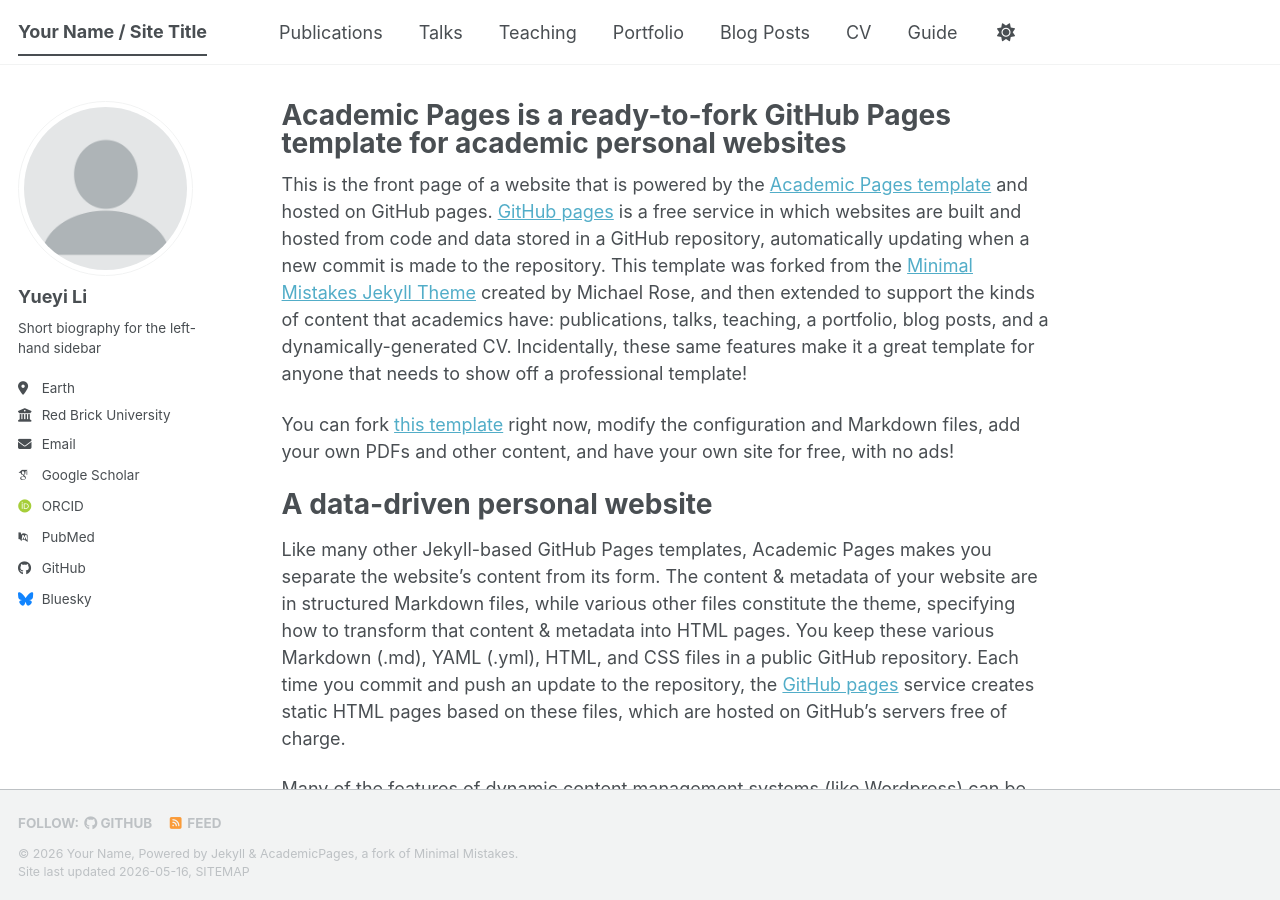
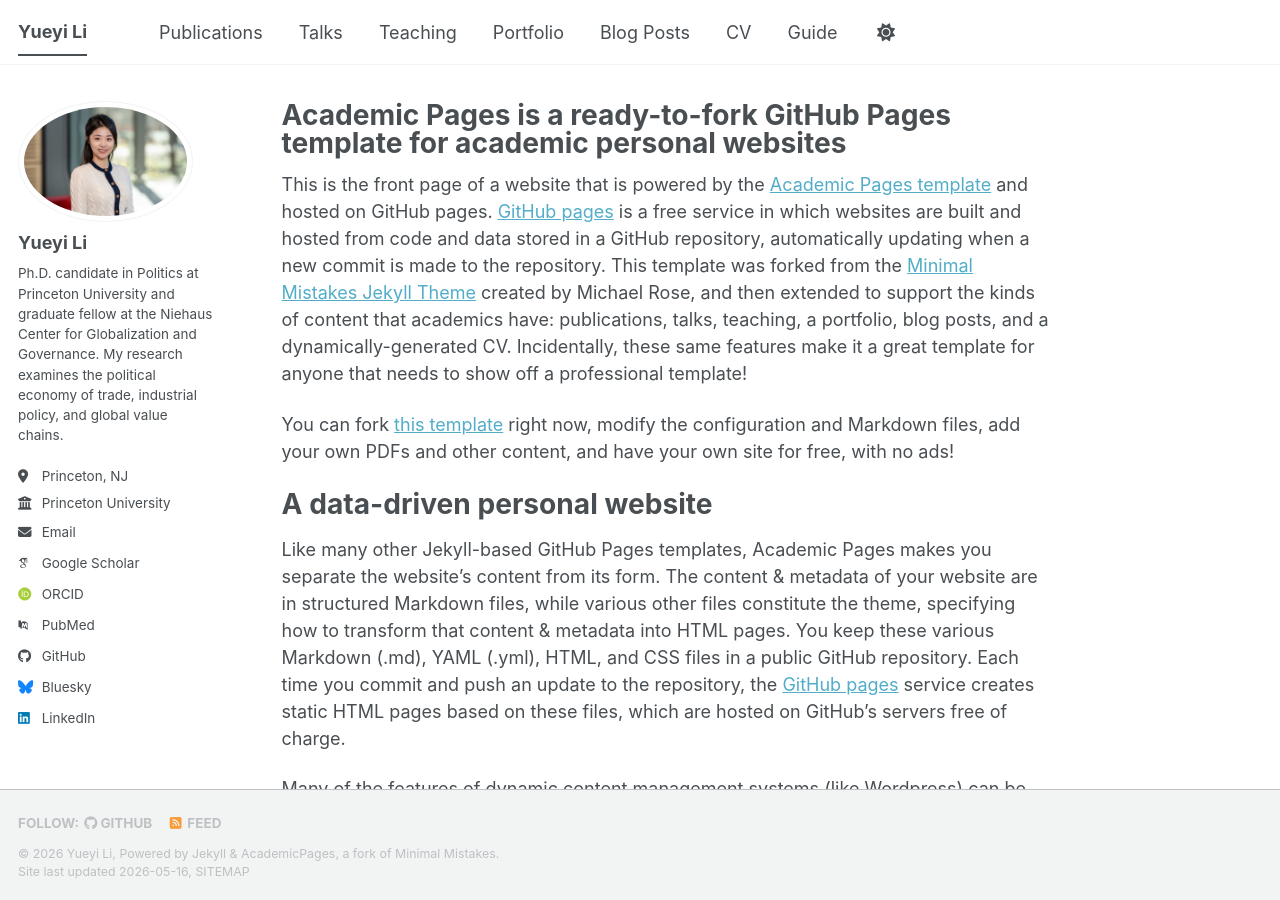
Before and after one commit to YueyiLi99/yueyili99.github.io, a Jekyll site: the page built from _pages/about.md, in a window 1280 px wide and 900 px high. Built offline with Jekyll 4.4.1, drawn with Linux system fonts in a browser that asks for light colours; some web fonts are replaced; a script bundle is joined from its source files by our own code; library files that are not in the unit come from our copies.

Commit message:
Update _config.yml

```diff
--- a/_config.yml
+++ b/_config.yml
@@ -8,29 +8,30 @@
 
 # Basic Site Settings
 locale                   : "en-US"
-site_theme               : "default" # The available themes options are "default", "air", "sunrise", "mint", "dirt" and "contrast"
-title                    : "Your Name / Site Title"
+title                    : "Yueyi Li"
 title_separator          : "-"
-name                     : &name "Your Name"
-description              : &description "Your Name's academic portfolio"   # Update this with a general description of your site, this is the default if not overridden by a page
-url: "https://yueyili99.github.io" # The base hostname & protocol for your site e.g. "https://[your GitHub username].github.io",
-                                                           # or if you already have some other page hosted on Github then use "https://[your GitHub username].github.io/[Your Repo Name]"
-baseurl                  : "" # the subpath of your site, e.g. "/blog"
-repository               : "academicpages/academicpages.github.io"
+subtitle                 : "Ph.D. candidate, Princeton Politics"
+name                     : &name "Yueyi Li"
+description              : &description "Ph.D. candidate in Politics at Princeton University. I study geopolitics, trade, industrial policies, and global value chains."
+url                      : "https://yueyili99.github.io"
+baseurl                  : ""
+repository               : "YueyiLi99/yueyili99.github.io"
 
 # Site Author - The following control what appear as part of the author content on the side bar.
 #               If a field is blank the icon and link will not appear, otherwise it will be shown.
 #               Additional customization can be done by editing /_includes/author-profile.html
 author:
   # Biographic information
-  avatar           : "profile.png"
+  avatar           : "profile.jpg"
   name             : "Yueyi Li"
   pronouns         : # example: "she/her"
-  bio              : "Short biography for the left-hand sidebar"
-  location         : "Earth"
-  employer         : "Red Brick University"
-  uri              : # URL
-  email            : "none@example.org"
+  bio              : >
+    Ph.D. candidate in Politics at Princeton University and graduate fellow at
+    the Niehaus Center for Globalization and Governance. My research examines
+    the political economy of trade, industrial policy, and global value chains.
+  location         : "Princeton, NJ"
+  employer         : "Princeton University"
+  email            : "yl5002@princeton.edu"
 
   # Academic websites
   academia         : # URL
@@ -66,7 +67,7 @@
   keybase          : # Username
   instagram        : # Username
   lastfm           : # Username
-  linkedin         : # Username
+  linkedin         : "https://www.linkedin.com/in/yueyi-li-05a295170/"
   mastodon         : # URL
   medium           : # URL
   pinterest        : # Username
```
